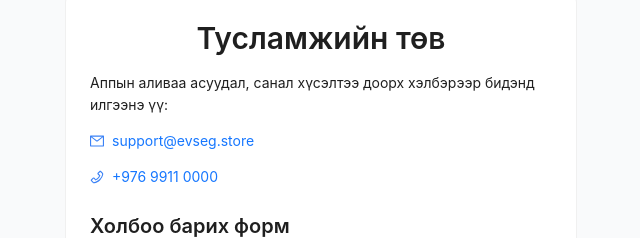
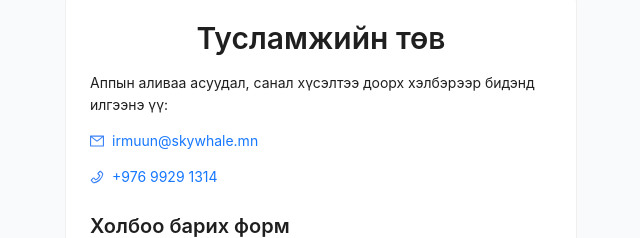
Before and after one commit to Irmuuunnn/digital-negdel-web, a React (Vite) app: page /support in a window 1280 px wide. Shown: the part 76-314 px from the top of the page, without its empty margins (319-959 px from the left). Built offline with nearby package versions, Linux system fonts and the light colour scheme.

Commit message:
contact fix

```diff
--- a/src/screens/Support/index.tsx
+++ b/src/screens/Support/index.tsx
@@ -28,14 +28,14 @@ const SupportPage: React.FC = () => {
         <div className="mb-6 space-y-2">
           <Paragraph className="flex items-center">
             <MailOutlined className="mr-2 text-blue-500" />
-            <a href="mailto:support@evseg.store">
-              support@evseg.store
+            <a href="mailto:irmuun@skywhale.mn">
+                irmuun@skywhale.mn
             </a>
           </Paragraph>
           <Paragraph className="flex items-center">
             <PhoneOutlined className="mr-2 text-blue-500" />
-            <a href="tel:+97699110000">
-              +976 9911 0000
+            <a href="tel:+97699291314">
+              +976 9929 1314
             </a>
           </Paragraph>
         </div>
```
